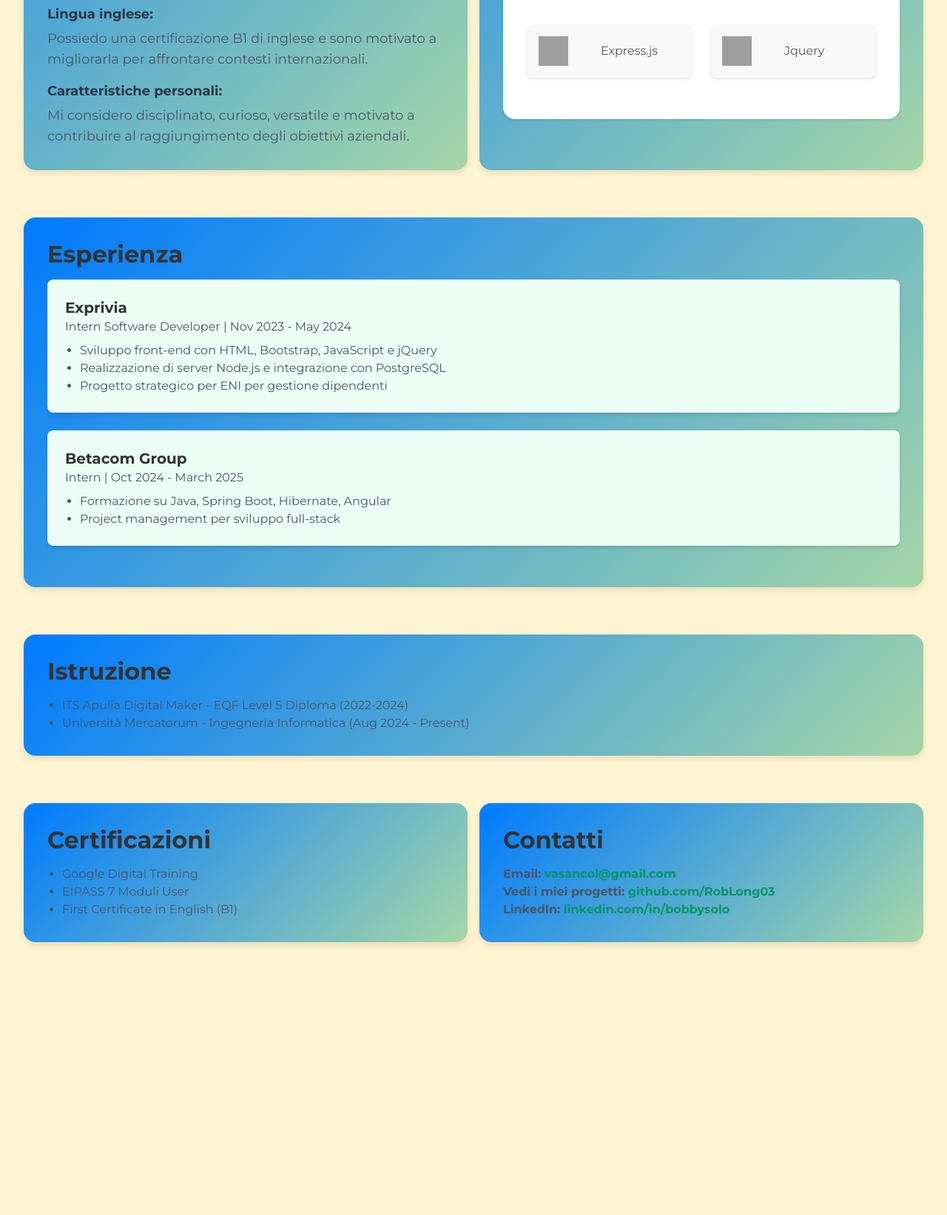
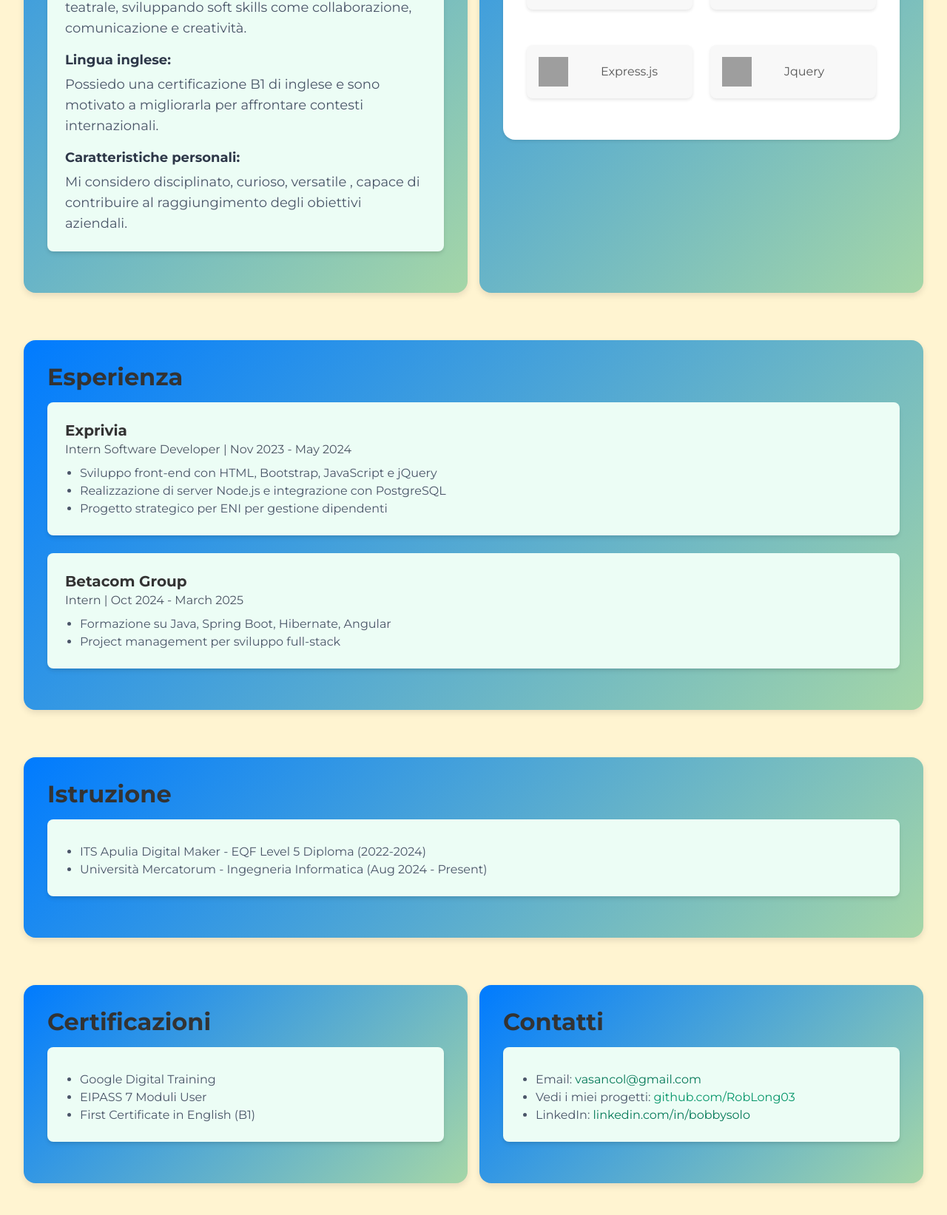
Before and after one commit to RobLong03/Curriculum-in-html, a plain HTML site: page index.html in a window 1280 px wide. Shown: the part 1109-2752 px from the top of the page at 74% size. Before the commit the page ends 2463 px from the top, so only its background shows below. Drawn offline with nearby package versions, Linux system fonts and the light colour scheme; grey boxes are pictures that could not be loaded.

Commit message:
little changhese

```diff
--- a/index.html
+++ b/index.html
@@ -101,6 +101,7 @@
     width: 1.5rem;
     height: 1.5rem;
   }
+
   /* */
 
   .container {
@@ -164,12 +165,13 @@ ul.experience-content li p {
     font-size: 1rem;
   }
 
-#header{
+  #header {
     grid-template-columns: 1fr 1fr;
     grid-template-rows: auto;
     grid-column: span 2;
   }
-.section{
+
+  .section {
     grid-template-columns: 1fr 1fr;
     grid-template-rows: auto;
     grid-column: span 2;
@@ -181,24 +183,27 @@ ul.experience-content li p {
 
   .section-title {
     font-weight: bold;
-    color: #2d3748; /* Dark gray color for titles */
+    color: #2d3748;
+
     display: block;
     margin-top: 10px;
     margin-bottom: 5px;
   }
 
   .text-lg {
-    font-size: 1.125rem; /* Adjust the font size */
+    font-size: 1.125rem;
     line-height: 1.75rem;
-    color: #4a5568; /* Light gray color for text */
+    color: #4a5568;
+
   }
 
   .text-gray-700 {
-    color: #4a5568; /* Light gray color for text */
+    color: #4a5568;
+
   }
 
-/* Optional: Add spacing between paragraphs */
-.text-lg + .text-lg {
+
+  .text-lg+.text-lg {
     margin-top: 15px;
   }
 
@@ -213,8 +218,10 @@ ul.experience-content li p {
 
     <header class="text-center mb-12" id="header">
       <div class="toggle-buttons">
-        <button id="language-btn" class="language-toggle">Switch to English</button>
-        <button id="night-mode-btn" class="mode-toggle">Switch to Night Mode</button>
+        <button id="language-btn" class="language-toggle bg-green-50 p-6 rounded-lg shadow-md mb-6
+        text-xl font-bold">Switch to English</button>
+        <button id="night-mode-btn" class="mode-toggle bg-green-50 p-6 rounded-lg shadow-md mb-6
+        text-xl font-bold">Switch to Night Mode</button>
       </div>
       <img src="Images/1700676652799[1].jpg" alt="Roberto Longo"
         class="profile-img mb-4 mx-auto border-4 border-white shadow-xl rounded-full" />
@@ -222,38 +229,49 @@ ul.experience-content li p {
       <p class="text-xl md:text-2xl text-gray-600 mt-2" id="subtitle">Sviluppatore Full Stack</p>
     </header>
 
-    <section class="mb-12 fancy-section">
-      <h2 class="text-3xl font-semibold mb-4" id="about-title">
-        <span class="section-title">Chi Sono</span>
+
+    <section class="mb-12 fancy-section ">
+
+      <h2 class="text-3xl font-semibold mb-4 " id="about-title">
+        <span class="section-title ">Chi Sono</span>
       </h2>
+      <div class="bg-green-50 p-6 rounded-lg shadow-md mb-6 experience-content">
       <p class="text-lg text-gray-700" id="about-personal-info">
         <span class="section-title">Dati personali:</span>
         <span class="section-content">Mi chiamo Roberto Longo, ho 21 anni e vivo a Torremaggiore, in Puglia.</span>
       </p>
       <p class="text-lg text-gray-700" id="about-consulting-interest">
         <span class="section-title">Interesse per la consulenza:</span>
-        <span class="section-content">Sono attratto dai contesti di consulenza per la varietà dei progetti e la crescita professionale.</span>
+        <span class="section-content">Sono attratto dai contesti di consulenza per la varietà dei progetti e la crescita
+          professionale.</span>
       </p>
       <p class="text-lg text-gray-700" id="about-availability-for-travel">
         <span class="section-title">Disponibilità per trasferte:</span>
-        <span class="section-content">Sono aperto a trasferte e trasferimenti, mantenendo un buon equilibrio tra vita personale e professionale.</span>
+        <span class="section-content">Sono aperto a trasferte e trasferimenti, mantenendo un buon equilibrio tra vita
+          personale e professionale.</span>
       </p>
       <p class="text-lg text-gray-700" id="about-personal-passion">
         <span class="section-title">Passioni personali:</span>
-        <span class="section-content">Leggo libri di vario genere, dalla filosofia alla scienza e tecnologia, con interesse crescente per l’inglese. Recentemente, ho letto il libro 'Design Patterns' per approfondire la progettazione software.</span>
+        <span class="section-content">Leggo libri di vario genere, dalla filosofia alla scienza e tecnologia, con
+          interesse crescente per l’inglese. Recentemente, ho letto il libro 'Design Patterns' per approfondire la
+          progettazione software.</span>
       </p>
       <p class="text-lg text-gray-700" id="about-physical-activity-and-theater">
         <span class="section-title">Attività fisica e teatro:</span>
-        <span class="section-content">Mi dedico all’allenamento fisico e sono un attore teatrale, sviluppando soft skills come collaborazione, comunicazione e creatività.</span>
+        <span class="section-content">Mi dedico all’allenamento fisico e sono un attore teatrale, sviluppando soft
+          skills come collaborazione, comunicazione e creatività.</span>
       </p>
       <p class="text-lg text-gray-700" id="about-english-language">
         <span class="section-title">Lingua inglese:</span>
-        <span class="section-content">Possiedo una certificazione B1 di inglese e sono motivato a migliorarla per affrontare contesti internazionali.</span>
+        <span class="section-content">Possiedo una certificazione B1 di inglese e sono motivato a migliorarla per
+          affrontare contesti internazionali.</span>
       </p>
       <p class="text-lg text-gray-700" id="about-personal-characteristics">
         <span class="section-title">Caratteristiche personali:</span>
-        <span class="section-content">Mi considero disciplinato, curioso, versatile e motivato a contribuire al raggiungimento degli obiettivi aziendali.</span>
+        <span class="section-content">Mi considero disciplinato, curioso, versatile , capace di contribuire al
+          raggiungimento degli obiettivi aziendali.</span>
       </p>
+    </div>
     </section>
 
 
@@ -261,68 +279,84 @@ ul.experience-content li p {
 
     <section class="mb-12 fancy-section ">
       <h2 class="text-3xl font-semibold mb-4" id="skills-title">Competenze</h2>
-      <ul class="grid grid-cols-2 md:grid-cols-5 gap-2 bg-white p-6 rounded-lg shadow-md mb-6 experience-content" >
+      <ul class="grid grid-cols-2 md:grid-cols-5 gap-2 bg-white p-6 rounded-lg shadow-md mb-6 experience-content">
         <li class="p-4 rounded-lg icon  p-6 rounded-lg shadow-md mb-6 experience-content">
           <img class="w-6 h-6"
-            src="https://cdn.jsdelivr.net/gh/devicons/devicon@latest/icons/html5/html5-original-wordmark.svg" /><p class="mt-2 list-disc pl-5 text-gray-700">HTML</p>
+            src="https://cdn.jsdelivr.net/gh/devicons/devicon@latest/icons/html5/html5-original-wordmark.svg" />
+          <p class="mt-2 list-disc pl-5 text-gray-700">HTML</p>
         </li>
         <li class="p-4 rounded-lg icon  p-6 rounded-lg shadow-md mb-6 experience-content">
 
           <img class="w-6 h-6"
-            src="https://cdn.jsdelivr.net/gh/devicons/devicon@latest/icons/css3/css3-original-wordmark.svg" /><p class="mt-2 list-disc pl-5 text-gray-700">CSS</p>
+            src="https://cdn.jsdelivr.net/gh/devicons/devicon@latest/icons/css3/css3-original-wordmark.svg" />
+          <p class="mt-2 list-disc pl-5 text-gray-700">CSS</p>
         </li>
         <li class="p-4 rounded-lg icon  p-6 rounded-lg shadow-md mb-6 experience-content">
 
           <img class="w-6 h-6"
-            src="https://cdn.jsdelivr.net/gh/devicons/devicon@latest/icons/javascript/javascript-original.svg" /><p class="mt-2 list-disc pl-5 text-gray-700">JavaScript</p>
+            src="https://cdn.jsdelivr.net/gh/devicons/devicon@latest/icons/javascript/javascript-original.svg" />
+          <p class="mt-2 list-disc pl-5 text-gray-700">JavaScript</p>
 
         </li>
         <li class="p-4 rounded-lg icon  p-6 rounded-lg shadow-md mb-6 experience-content">
 
           <img class="w-6 h-6"
-            src="https://cdn.jsdelivr.net/gh/devicons/devicon@latest/icons/angular/angular-original.svg" /><p class="mt-2 list-disc pl-5 text-gray-700">Angular</p>
+            src="https://cdn.jsdelivr.net/gh/devicons/devicon@latest/icons/angular/angular-original.svg" />
+          <p class="mt-2 list-disc pl-5 text-gray-700">Angular</p>
         </li>
         <li class="p-4 rounded-lg icon  p-6 rounded-lg shadow-md mb-6 experience-content">
 
           <img class="w-6 h-6 "
-            src="https://cdn.jsdelivr.net/gh/devicons/devicon@latest/icons/nodejs/nodejs-original-wordmark.svg" /><p class="mt-2 list-disc pl-5 text-gray-700">Node.js</p>
+            src="https://cdn.jsdelivr.net/gh/devicons/devicon@latest/icons/nodejs/nodejs-original-wordmark.svg" />
+          <p class="mt-2 list-disc pl-5 text-gray-700">Node.js</p>
         </li>
         <li class="p-4 rounded-lg icon  p-6 rounded-lg shadow-md mb-6 experience-content">
 
           <img class="w-6 h-6 "
-            src="https://cdn.jsdelivr.net/gh/devicons/devicon@latest/icons/java/java-original-wordmark.svg" /> <p class="mt-2 list-disc pl-5 text-gray-700">Java</p>
+            src="https://cdn.jsdelivr.net/gh/devicons/devicon@latest/icons/java/java-original-wordmark.svg" />
+          <p class="mt-2 list-disc pl-5 text-gray-700">Java</p>
         </li>
         <li class="p-4 rounded-lg icon  p-6 rounded-lg shadow-md mb-6 experience-content">
 
           <img class="w-6 h-6"
-            src="https://cdn.jsdelivr.net/gh/devicons/devicon@latest/icons/spring/spring-original-wordmark.svg" /><p class="mt-2 list-disc pl-5 text-gray-700">Spring Boot</p>
+            src="https://cdn.jsdelivr.net/gh/devicons/devicon@latest/icons/spring/spring-original-wordmark.svg" />
+          <p class="mt-2 list-disc pl-5 text-gray-700">Spring Boot</p>
         </li>
         <li class="p-4 rounded-lg icon  p-6 rounded-lg shadow-md mb-6 experience-content">
 
           <img class="w-6 h-6"
-            src="https://cdn.jsdelivr.net/gh/devicons/devicon@latest/icons/typescript/typescript-original.svg" /><p class="mt-2 list-disc pl-5 text-gray-700">TypeScript</p>
+            src="https://cdn.jsdelivr.net/gh/devicons/devicon@latest/icons/typescript/typescript-original.svg" />
+          <p class="mt-2 list-disc pl-5 text-gray-700">TypeScript</p>
         </li>
         <li class="p-4 rounded-lg icon  p-6 rounded-lg shadow-md mb-6 experience-content">
 
 
-          <img class="w-6 h-6" src="https://cdn.jsdelivr.net/gh/devicons/devicon@latest/icons/mysql/mysql-original-wordmark.svg" /><p class="mt-2 list-disc pl-5 text-gray-700">MySQL</p>
+          <img class="w-6 h-6"
+            src="https://cdn.jsdelivr.net/gh/devicons/devicon@latest/icons/mysql/mysql-original-wordmark.svg" />
+          <p class="mt-2 list-disc pl-5 text-gray-700">MySQL</p>
 
         </li>
 
         <li class="p-4 rounded-lg icon  p-6 rounded-lg shadow-md mb-6 experience-content">
 
 
-          <img class="w-6 h-6" src="https://cdn.jsdelivr.net/gh/devicons/devicon@latest/icons/postgresql/postgresql-original-wordmark.svg" /><p class="mt-2 list-disc pl-5 text-gray-700">PostgresSql</p>
+          <img class="w-6 h-6"
+            src="https://cdn.jsdelivr.net/gh/devicons/devicon@latest/icons/postgresql/postgresql-original-wordmark.svg" />
+          <p class="mt-2 list-disc pl-5 text-gray-700">PostgresSql</p>
         </li>
         <li class="p-4 rounded-lg icon  p-6 rounded-lg shadow-md mb-6 experience-content">
 
 
-          <img class="w-6 h-6" src="https://cdn.jsdelivr.net/gh/devicons/devicon@latest/icons/express/express-original-wordmark.svg" /><p class="mt-2 list-disc pl-5 text-gray-700">Express.js</p>
+          <img class="w-6 h-6"
+            src="https://cdn.jsdelivr.net/gh/devicons/devicon@latest/icons/express/express-original-wordmark.svg" />
+          <p class="mt-2 list-disc pl-5 text-gray-700">Express.js</p>
         </li>
         <li class="p-4 rounded-lg icon  p-6 rounded-lg shadow-md mb-6 experience-content">
 
 
-          <img class="w-6 h-6" src="https://cdn.jsdelivr.net/gh/devicons/devicon@latest/icons/jquery/jquery-original-wordmark.svg" /><p class="mt-2 list-disc pl-5 text-gray-700">Jquery</p>
+          <img class="w-6 h-6"
+            src="https://cdn.jsdelivr.net/gh/devicons/devicon@latest/icons/jquery/jquery-original-wordmark.svg" />
+          <p class="mt-2 list-disc pl-5 text-gray-700">Jquery</p>
         </li>
 
 
@@ -354,36 +388,51 @@ ul.experience-content li p {
       </div>
     </section>
 
-    <section class="mb-12 fancy-section section" >
+    <section class="mb-12 fancy-section section">
       <h2 class="text-3xl font-semibold mb-4" id="education-title">Istruzione</h2>
-      <ul class="list-disc pl-5 text-gray-700">
+      <div class="bg-green-50 p-6 rounded-lg shadow-md mb-6 experience-content">
+        <ul class="mt-2 list-disc pl-5 text-gray-700">
           <li>ITS Apulia Digital Maker - EQF Level 5 Diploma (2022-2024)</li>
           <li>Università Mercatorum - Ingegneria Informatica (Aug 2024 - Present)</li>
         </ul>
+      </div>
     </section>
 
     <section class="mb-12 fancy-section">
       <h2 class="text-3xl font-semibold mb-4" id="certifications-title">Certificazioni</h2>
-      <ul class="list-disc pl-5 text-gray-700">
+      <div class="bg-green-50 p-6 rounded-lg shadow-md mb-6 experience-content">
+        <ul class="mt-2 list-disc pl-5 text-gray-700">
           <li>Google Digital Training</li>
           <li>EIPASS 7 Moduli User</li>
           <li>First Certificate in English (B1)</li>
         </ul>
+      </div>
     </section>
+    <!--<ul class="mt-2 list-disc pl-5 text-gray-700">
+          <li id="betacom1">Formazione su Java, Spring Boot, Hibernate, Angular</li>
+          <li id="betacom2">Project management per sviluppo full-stack</li>
+        </ul> <div class="text-1xl font-semibold " id="github-title">-->
+    <section class="mb-12 fancy-section">
+      <h2 class="text-3xl font-semibold mb-4 " id="contact-title">Contatti</h2>
+      <div class="bg-green-50 p-6 rounded-lg shadow-md mb-6 experience-content">
 
-    <section class="fancy-section grid grid-cols-2 md:grid-cols-1">
-      <h2 class="text-3xl font-semibold mb-4" id="contact-title">Contatti</h2>
-      <div class="text-1xl font-semibold " >
-        <p class="text-gray-700">
-      Email: <a href="mailto:vasancol@gmail.com"
-            class="text-green-600">vasancol@gmail.com</a></p>
-        <div class="text-1xl font-semibold " id="github-title">
-          <p class="text-gray-700"id="github">Vedi i miei progetti: <a  href="https://github.com/RobLong03"
-              class="text-green-600">github.com/RobLong03</a></p>
+        <ul class="mt-2 list-disc pl-5 text-gray-700">
+          <li>
+          Email: <a class="text-green-700" href="mailto:vasancol@gmail.com">vasancol@gmail.com</a>
+
+          </li>
+          <li id="github">Vedi i miei progetti: <a class="text-green-700"   href="https://github.com/RobLong03">github.com/RobLong03</a></li>
+          <li>
+            <p >LinkedIn: <a href="https://www.linkedin.com/in/bobbysolo"
+                class="text-green-700">linkedin.com/in/bobbysolo</a></p>
+          </li>
+        </ul>
       </div>
+
+
+
       <div>
-          <p class="text-gray-700">LinkedIn: <a href="https://www.linkedin.com/in/bobbysolo"
-              class="text-green-600">linkedin.com/in/bobbysolo</a></p>
+
       </div>
   </div>
   </section>
@@ -428,7 +477,7 @@ ul.experience-content li p {
           },
           personalCharacteristics: {
             title: "Caratteristiche personali:",
-        content: "Mi considero disciplinato, curioso, versatile e motivato a contribuire al raggiungimento degli obiettivi aziendali."
+            content: "Mi considero disciplinato, curioso, versatile , capace di contribuire al raggiungimento degli obiettivi aziendali."
           }
         }
       },
@@ -460,7 +509,7 @@ ul.experience-content li p {
           },
           personalCharacteristics: {
             title: "Personal Characteristics:",
-        content: "I consider myself disciplined, curious, versatile, and motivated to contribute to the achievement of company goals."
+            content: "I consider myself disciplined, curious, versatile, and able to contribute to the achievement of company goals."
           }
         }
       }
@@ -476,14 +525,14 @@ ul.experience-content li p {
         experienceTitle: "Experience",
         educationTitle: "Education",
         certificationsTitle: "Certifications",
-        exprivia:{
-          exprivia1:"Front-end development with HTML, Bootstrap, JavaScript and jQuery",
-          exprivia2:"Creation of Node.js server and integration with PostgreSQL",
-          exprivia3:"Strategic project for ENI for employee management"
+        exprivia: {
+          exprivia1: "Front-end development with HTML, Bootstrap, JavaScript and jQuery",
+          exprivia2: "Creation of Node.js server and integration with PostgreSQL",
+          exprivia3: "Strategic project for ENI for employee management"
         },
-        betacom:{
-          betacom1:"Training on Java, Spring Boot, Hibernate, Angular",
-          betacom2:"Project management for full-stack development",
+        betacom: {
+          betacom1: "Training on Java, Spring Boot, Hibernate, Angular",
+          betacom2: "Project management for full-stack development",
         },
 
         contactTitle: "Contacts",
@@ -503,14 +552,14 @@ ul.experience-content li p {
         educationTitle: "Istruzione",
         certificationsTitle: "Certificazioni",
 
-        exprivia:{
-          exprivia1:"Sviluppo front-end con HTML, Bootstrap, JavaScript e jQuery",
-          exprivia2:"Realizzazione di server Node.js e integrazione con PostgreSQL",
-          exprivia3:"Progetto strategico per ENI per gestione dipendenti"
+        exprivia: {
+          exprivia1: "Sviluppo front-end con HTML, Bootstrap, JavaScript e jQuery",
+          exprivia2: "Realizzazione di server Node.js e integrazione con PostgreSQL",
+          exprivia3: "Progetto strategico per ENI per gestione dipendenti"
         },
-        betacom:{
-          betacom1:"Formazione su Java, Spring Boot, Hibernate, Angular",
-          betacom2:"Project management per sviluppo full-stack",
+        betacom: {
+          betacom1: "Formazione su Java, Spring Boot, Hibernate, Angular",
+          betacom2: "Project management per sviluppo full-stack",
         },
 
         contactTitle: "Contatti",
@@ -530,7 +579,7 @@ ul.experience-content li p {
     });
 
 
-    document.addEventListener('DOMContentLoaded', function() {
+    document.addEventListener('DOMContentLoaded', function () {
       // Simulate button click
       languageButton.click();
     });
```
Lines whose indentation alone changed are shown as unchanged.
